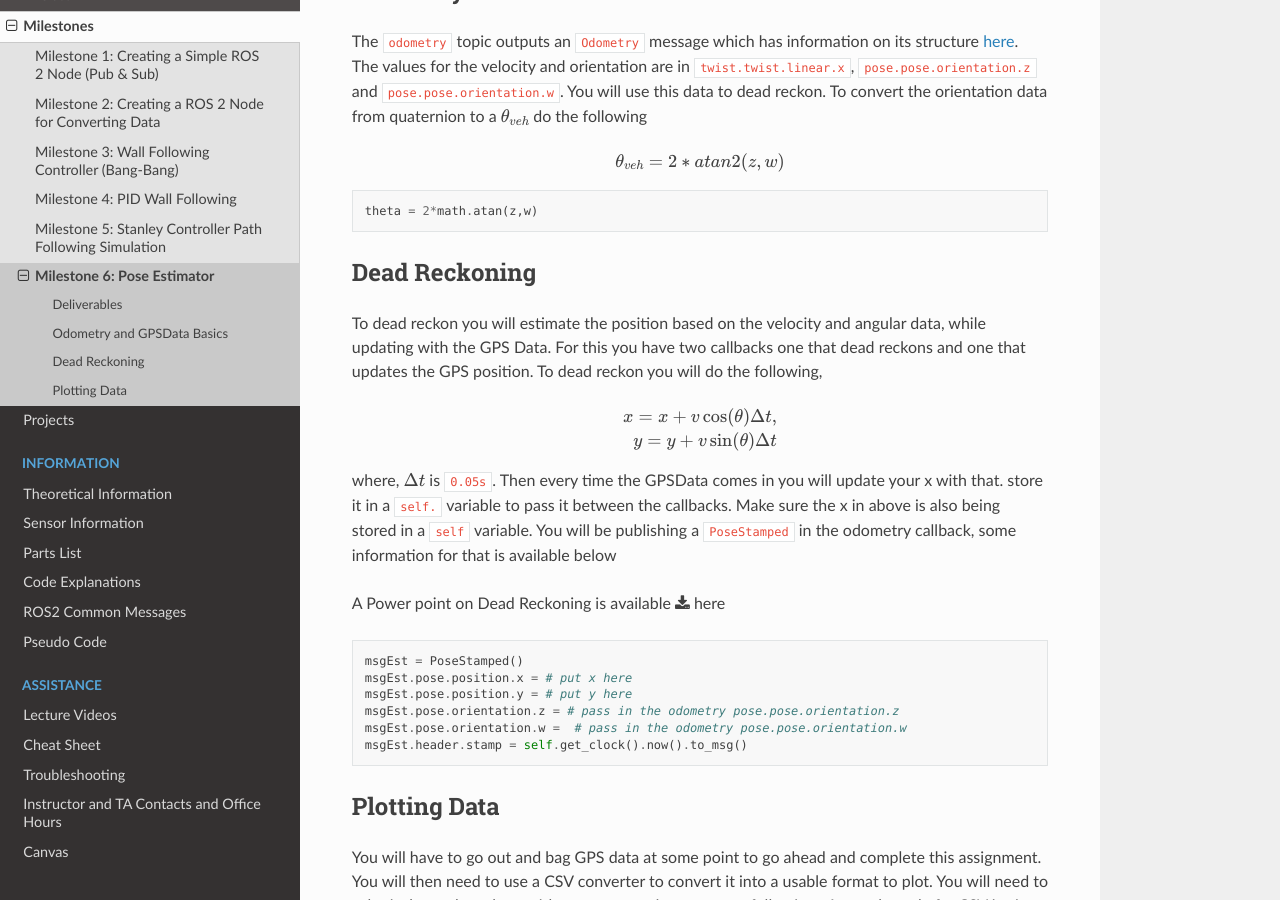
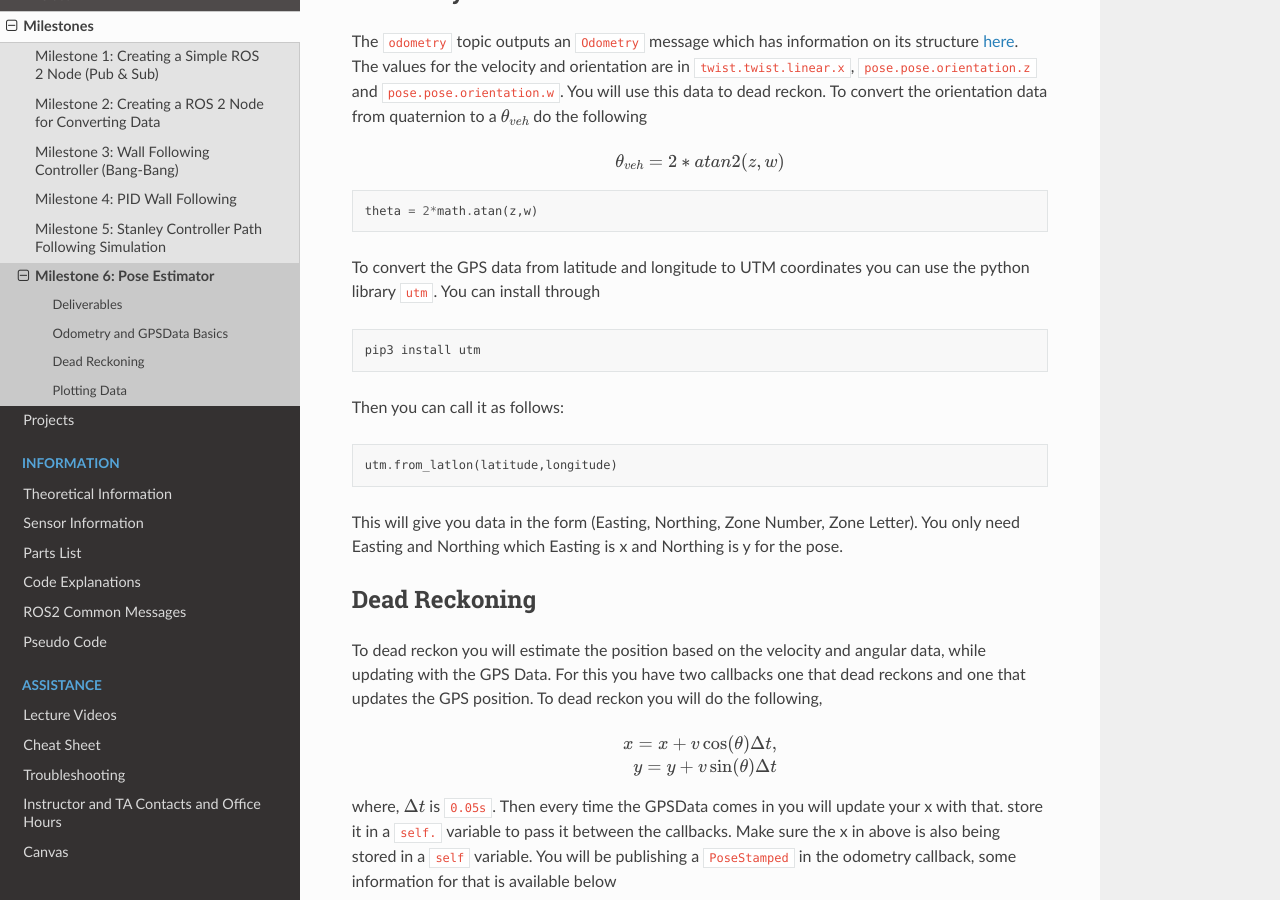
Before and after one commit to av-mae-uf/av1tenth-docs, a Sphinx documentation site: the page built from docs/assignments/milestones/milestone6.rst, in a window 1280 px wide and 900 px high, scrolled down 634 px. Built offline with Sphinx 7.4.7 and the Read the Docs theme 2.0.0, drawn with Linux system fonts in a browser that asks for light colours.

Commit message:
updating for utm

```diff
--- a/docs/assignments/milestones/milestone6.rst
+++ b/docs/assignments/milestones/milestone6.rst
@@ -30,6 +30,20 @@ You will use this data to dead reckon. To convert the orientation data from quat
 
     theta = 2*math.atan(z,w)
 
+To convert the GPS data from latitude and longitude to UTM coordinates you can use the python library ``utm``. You can install through
+
+.. code-block:: bash
+
+    pip3 install utm
+
+Then you can call it as follows:
+
+.. code-block:: python
+
+    utm.from_latlon(latitude,longitude)
+
+This will give you data in the form (Easting, Northing, Zone Number, Zone Letter). You only need Easting and Northing which Easting is x and Northing is y for the pose.
+
 Dead Reckoning
 ^^^^^^^^^^^^^^
 
```
